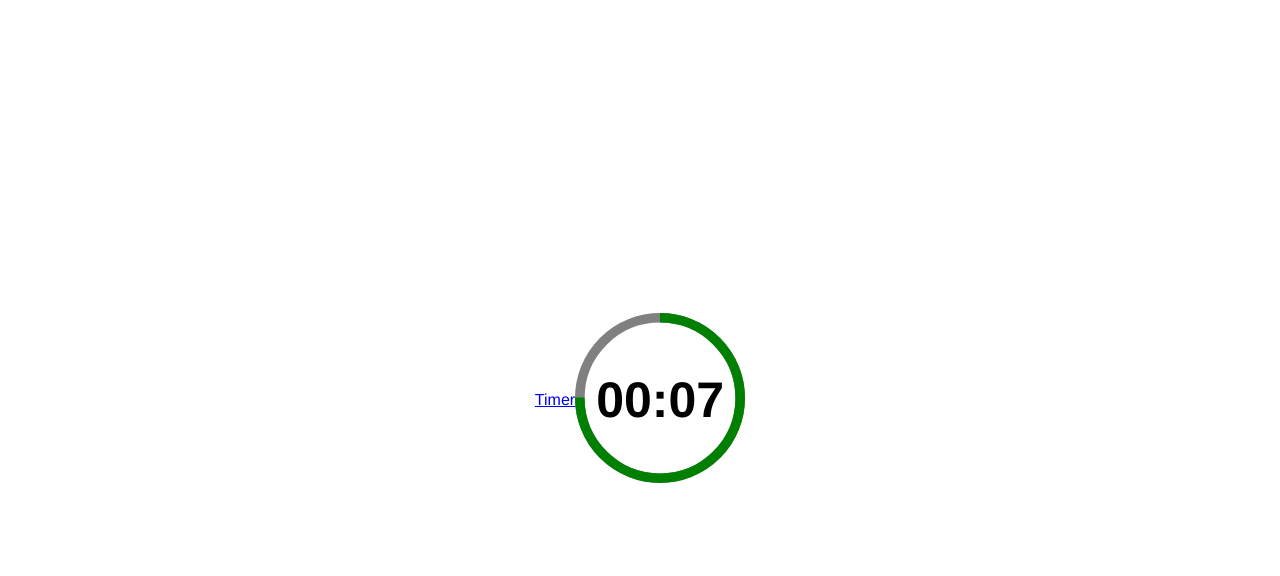
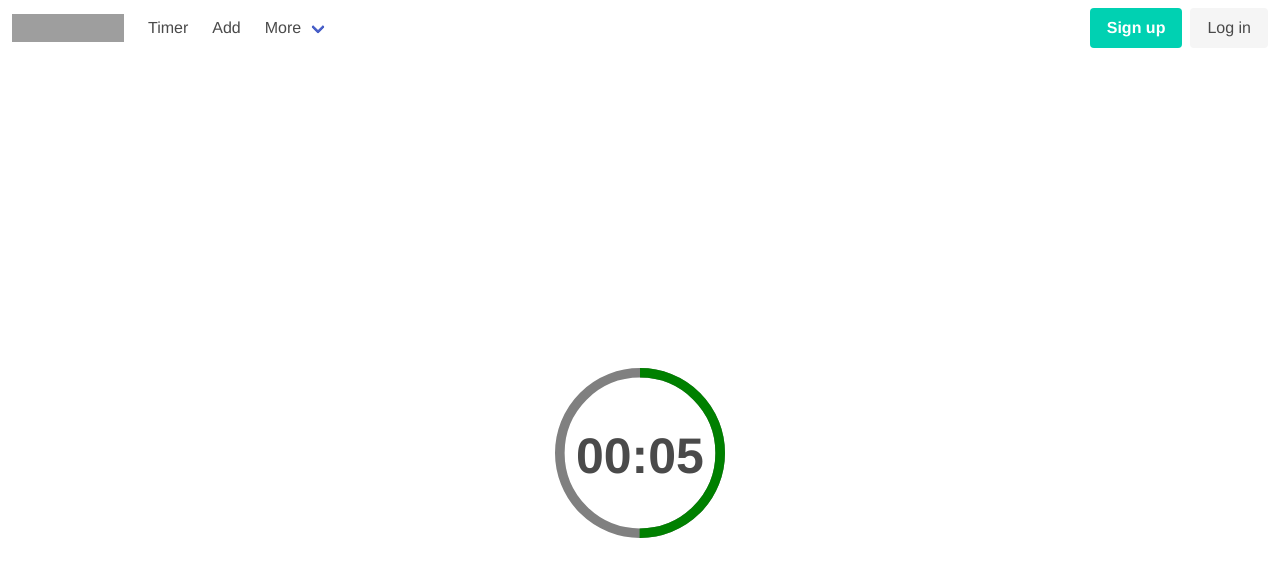
Before and after one commit to juanhenao/interval-timer, a Vue app: page / in a window 1280 px wide. Shown: the top 576 px of the page. Built offline with nearby package versions, Linux system fonts and the light colour scheme; grey boxes are pictures that could not be loaded.

Commit message:
Add navigation

```diff
--- a/src/App.vue
+++ b/src/App.vue
@@ -1,15 +1,19 @@
 <template>
-  <div id="app" class="container">
-    <router-link to='/'>Timer</router-link>
+  <div id="app">
+    <Nav></Nav>
     <router-view></router-view>
   </div>
 </template>
 
 <script lang="ts">
-import Vue from 'vue';
+import Vue from "vue";
+import Nav from "./components/Nav.vue";
 
 export default Vue.extend({
-  name: 'App'
+  name: "App",
+  components: {
+    Nav
+  }
 });
 </script>
 
--- /dev/null
+++ b/src/components/Nav.vue
@@ -0,0 +1,68 @@
+<template>
+  <nav class="navbar" role="navigation" aria-label="main navigation">
+    <div class="navbar-brand">
+      <a class="navbar-item" href="https://bulma.io">
+        <img src="https://bulma.io/images/bulma-logo.png" width="112" height="28" />
+      </a>
+
+      <a
+        role="button"
+        class="navbar-burger burger"
+        aria-label="menu"
+        aria-expanded="false"
+        data-target="navbarBasicExample"
+      >
+        <span aria-hidden="true"></span>
+        <span aria-hidden="true"></span>
+        <span aria-hidden="true"></span>
+      </a>
+    </div>
+
+    <div id="navbarBasicExample" class="navbar-menu">
+      <div class="navbar-start">
+        <router-link  class="navbar-item" to="/">
+          Timer
+        </router-link>
+
+        <router-link  class="navbar-item" to="/add">
+          Add
+        </router-link>
+
+        <div class="navbar-item has-dropdown is-hoverable">
+          <a class="navbar-link">More</a>
+
+          <div class="navbar-dropdown">
+            <a class="navbar-item">About</a>
+            <a class="navbar-item">Jobs</a>
+            <a class="navbar-item">Contact</a>
+            <hr class="navbar-divider" />
+            <a class="navbar-item">Report an issue</a>
+          </div>
+        </div>
+      </div>
+
+      <div class="navbar-end">
+        <div class="navbar-item">
+          <div class="buttons">
+            <a class="button is-primary">
+              <strong>Sign up</strong>
+            </a>
+            <a class="button is-light">Log in</a>
+          </div>
+        </div>
+      </div>
+    </div>
+  </nav>
+</template>
+
+<script lang="ts">
+import Vue from "vue";
+
+export default Vue.extend({
+  name: "Nav"
+});
+</script>
+
+<!-- Add "scoped" attribute to limit CSS to this component only -->
+<style scoped>
+</style>
--- a/src/components/Timer.vue
+++ b/src/components/Timer.vue
@@ -1,10 +1,11 @@
 <template>
+  <div class="container">
     <div class="timer">
       <div class="text-timer">
         <p>{{currentTime}}</p>
       </div>
       <svg viewBox="0 0 106 106" xmlns="http://www.w3.org/2000/svg">
-      <circle cx="53" cy="53" :r="radius"/>
+        <circle cx="53" cy="53" :r="radius" />
         <circle
           cx="53"
           cy="53"
@@ -14,6 +15,7 @@
           class="progress-bar"
         />
       </svg>
+    </div>
   </div>
 </template>
 
@@ -47,18 +49,20 @@
     startTimer() {
       this.currentInterval = setInterval(() => {
         this.time = this.time + 10;
-        this.setStrokeDashOffset(this.time/this.intervals[this.currentPhase]*100);
+        this.setStrokeDashOffset(
+          (this.time / this.intervals[this.currentPhase]) * 100
+        );
         if (this.time > this.intervals[this.currentPhase]) {
           clearInterval(this.currentInterval);
           this.currentPhase = (this.currentPhase + 1) % this.intervals.length;
           this.time = 0;
-          this.currentPct=0;
+          this.currentPct = 0;
           this.startTimer();
         }
       }, 10);
     },
-    setStrokeDashOffset(value: number){
-      this.currentPct = ((100-value)/100)*this.perimeter;
+    setStrokeDashOffset(value: number) {
+      this.currentPct = ((100 - value) / 100) * this.perimeter;
     }
   },
   mounted: function() {
--- a/src/main.ts
+++ b/src/main.ts
@@ -3,6 +3,7 @@
 import App from './App.vue'
 import './registerServiceWorker'
 import './styles/main.scss'
+import './../node_modules/bulma/css/bulma.css';
 
 import router from './routes';
 
```
Lines whose indentation alone changed are shown as unchanged.
